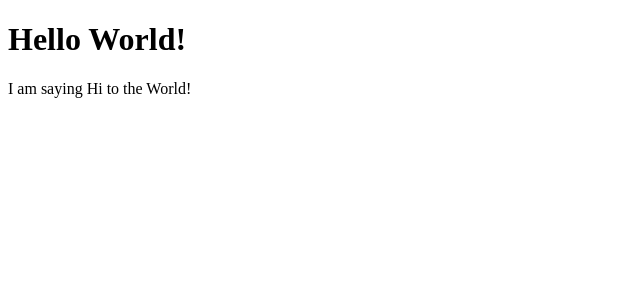
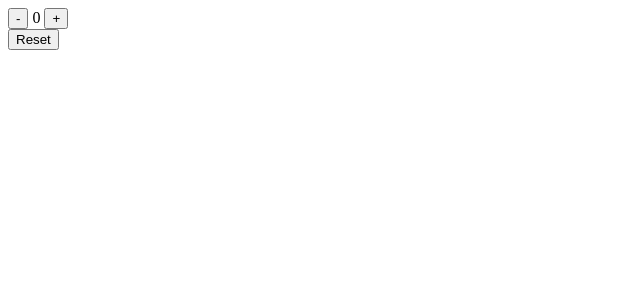
Before and after one commit to ds-arunkumar/ReactProject2, a React (Vite) app: page / in a window 1280 px wide. Shown: the top 300 px of the page, without its empty margins (0-640 px from the left). Built offline with nearby package versions, Linux system fonts and the light colour scheme.

Commit message:
IncreaseDecreaseReset

```diff
--- a/src/App.jsx
+++ b/src/App.jsx
@@ -1,14 +1,32 @@
-import Header from './components/header';
-import Discription from './components/discription.jsx';
+import { useState } from "react";
 
+const App = () => {
 
-function App(){
-  return(
-    <>
-    <Header/>
-    <Discription/>
-    </>
-  )
+    let [count, setCount] = useState(0);
+
+    const handleIncrease = () => {
+        setCount(count + 1);
+    }
+
+    const handleDecrease =()=>{
+      setCount(count - 1);
+    }
+
+    const handleReset =()=>{
+     setCount(0);
+    }
+
+    // runs on every component render
+    console.log(count);
+
+    return (
+        <div>
+            <div>
+              <button onClick={handleDecrease}>-</button> {count} <button onClick={handleIncrease}>+</button>
+            </div>
+            <button onClick={handleReset}>Reset</button>
+        </div>
+    )
 }
 
 export default App;
```
